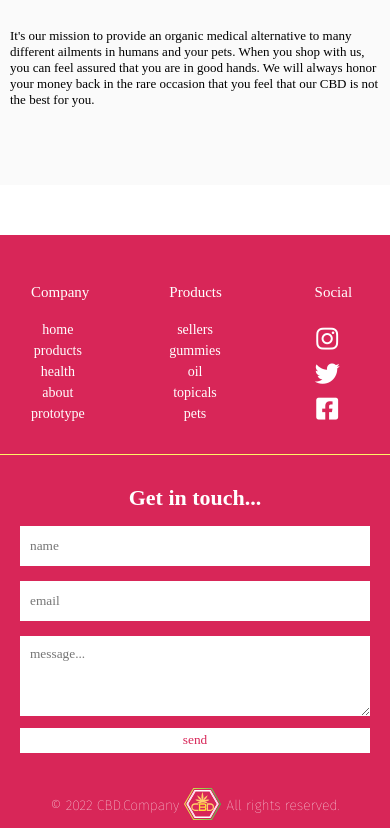
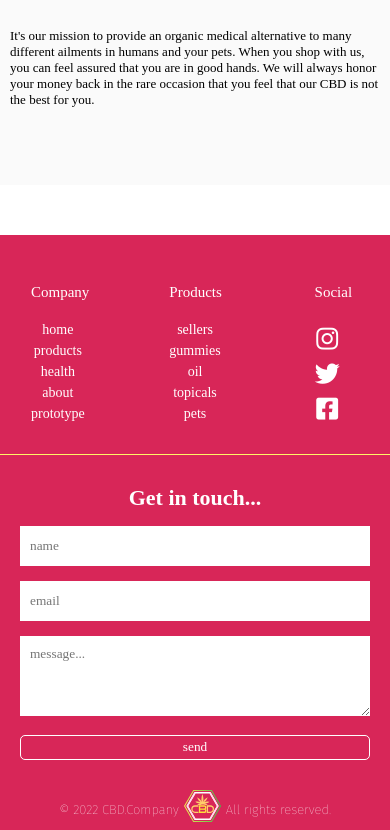
Before and after one commit to sranegar/e-commerce-cbd, a website: page index.html in a window 390 px wide. Shown: the part 8072-8902 px from the top of the page. Drawn offline with nearby package versions, Linux system fonts and the light colour scheme; a web font is replaced by a local one.

Commit message:
Adding hover effect to button in Footer and Pets section

```diff
--- a/scss/sections/pets.scss
+++ b/scss/sections/pets.scss
@@ -50,6 +50,7 @@
 
           &:hover {
             cursor: pointer;
+            background-color: teal;
           }
         }
       }
--- a/scss/subsections/footer.scss
+++ b/scss/subsections/footer.scss
@@ -35,7 +35,7 @@
         width: 25%;
 
         p {
-          font-family: FiraSansRegular;
+          font-family: FiraSansMedium;
           font-size: 17px;
           color: white;
         }
@@ -46,6 +46,7 @@
           }
 
           li {
+
             i {
               color: white;
               font-size: 25px;
@@ -102,14 +103,17 @@
         text-transform: lowercase;
         color: #d82658;
         margin-top: 8px;
+        margin-bottom: 10px;
         float: right;
         background-color: $site-white;
+        border: solid 1px $site-pink;
+        border-radius: 5px;
 
         &:hover {
           cursor: pointer;
           color: $site-white;
           background-color: #d82658;
-          border: solid 2px $site-white;
+          border: solid 1px $site-white;
         }
       }
     }
@@ -124,7 +128,7 @@
       margin-bottom: 0;
       font-family: FiraSansThin;
       color: $site-white;
-      margin: -11px 5px 0px 5px;
+      margin: -8px 5px 0px 5px;
       font-size: 14px;
     }
 
@@ -166,6 +170,15 @@
         }
       }
     }
+    .copyright-wrapper {
+      margin-top: 15px;
+      padding-bottom: 8px;
+
+      p {
+        font-size: 13px;
+      }
+    }
+
   }
 }
 
@@ -204,10 +217,20 @@
           margin-bottom: 20px;
         }
         button {
-          margin-top: 20px auto 0 auto;
           float: none;
           width: 100%;
+          color: $site-white;
+          margin-top: 15px;
+          background-color: transparent;
+          border: solid 1px $site-white;
 
+
+        &:hover {
+          cursor: pointer;
+          color: $site-pink;
+          background-color: $site-white;
+          border: solid 1px $site-pink;
+        }
         }
       }
     }
```
Also changed, not shown: css/styles.css, 1 other file.
